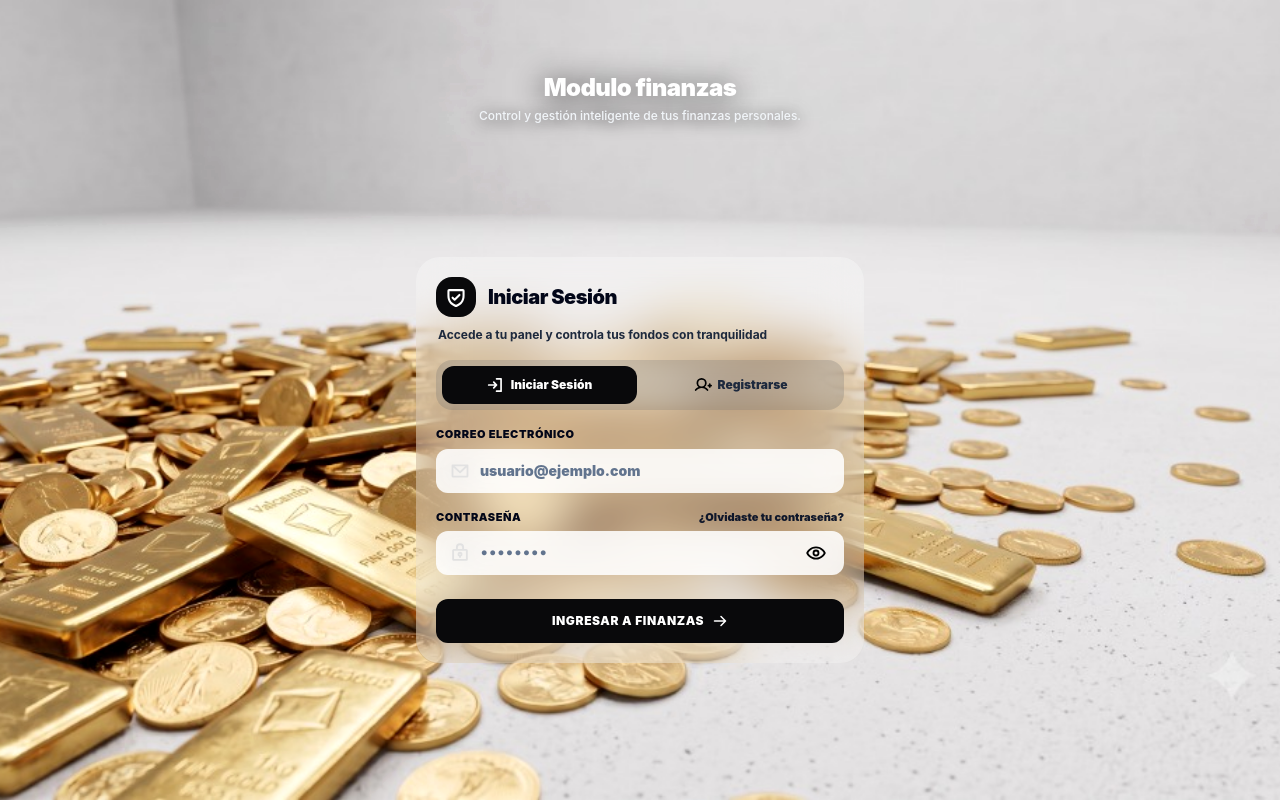
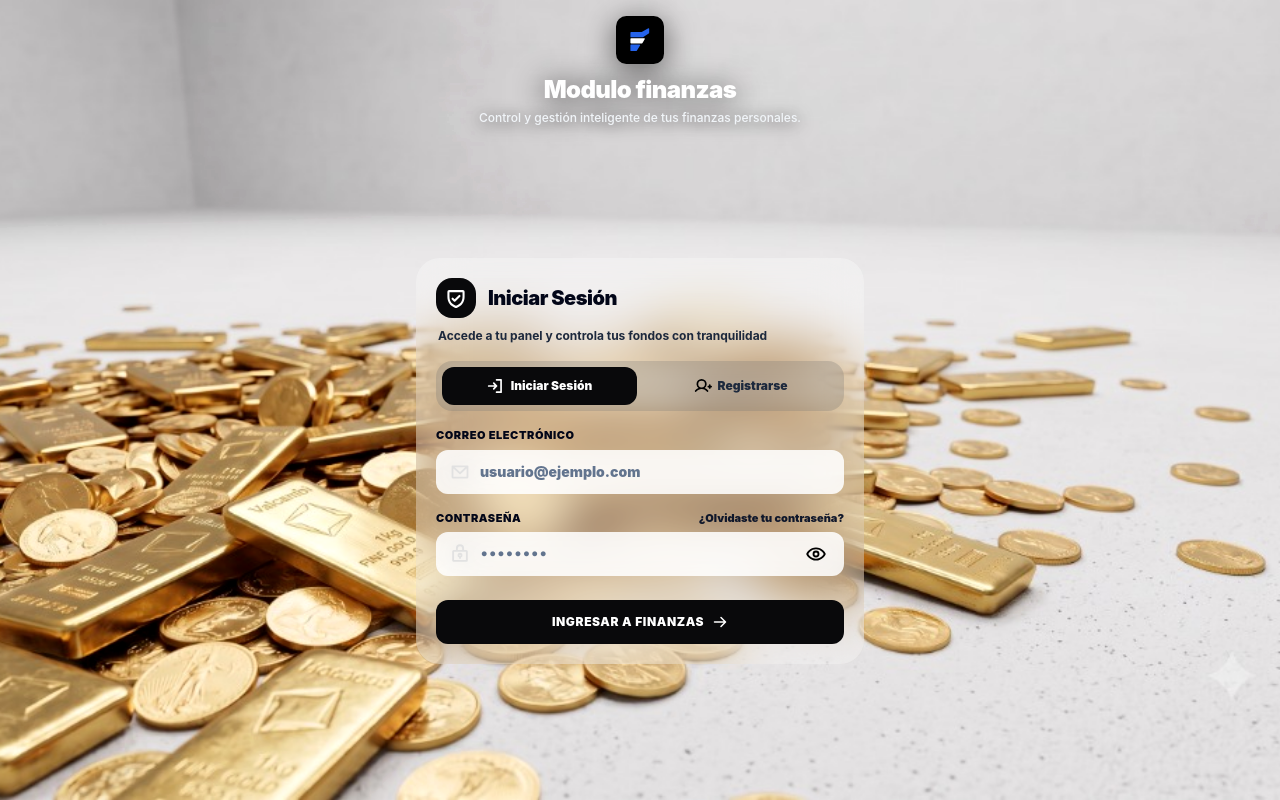
Before and after one commit to AndreeHappy/Finanzas, a React (Vite) app: page / in a window 1280 px wide. Built offline with nearby package versions, Linux system fonts and the light colour scheme; no server answers.

Commit message:
style(branding): rediseño logo 2d plano con margen amplio, fondo negro puro y raya media negra para fondo blanco

```diff
--- a/src/components/auth/AuthView.tsx
+++ b/src/components/auth/AuthView.tsx
@@ -374,7 +374,7 @@ export const AuthView: React.FC = () => {
       <div className="relative z-10 hidden lg:flex w-full lg:w-[48%] xl:w-[52%] p-8 sm:p-12 lg:p-16 flex-col justify-end lg:min-h-screen">
         <div className="max-w-md my-auto lg:my-0 lg:mb-14">
           <div className="mb-4">
-            <AppLogo size={60} className="drop-shadow-[0_10px_25px_rgba(0,0,0,0.6)]" />
+            <AppLogo size={58} withBackground className="drop-shadow-[0_12px_28px_rgba(0,0,0,0.6)]" />
           </div>
           <h1 className="text-4xl sm:text-5xl lg:text-6xl font-black text-white tracking-tight leading-none drop-shadow-[0_4px_20px_rgba(0,0,0,0.75)]">
             Modulo finanzas
@@ -389,7 +389,7 @@ export const AuthView: React.FC = () => {
       <div className="relative z-10 w-full lg:w-[52%] xl:w-[48%] flex flex-col items-center justify-center p-4 sm:p-8 lg:p-12 min-h-[100dvh]">
         {/* Cabecera Móvil Compacta Centrada */}
         <div className="text-center mb-3 sm:mb-4 lg:hidden w-full max-w-md flex flex-col items-center">
-          <AppLogo size={46} className="mb-2.5 drop-shadow-[0_4px_12px_rgba(0,0,0,0.6)]" />
+          <AppLogo size={48} withBackground className="mb-2.5 drop-shadow-[0_6px_16px_rgba(0,0,0,0.6)]" />
           <h1 className="text-2xl sm:text-3xl font-black text-white tracking-tight drop-shadow-[0_3px_15px_rgba(0,0,0,0.85)]">
             Modulo finanzas
           </h1>
--- a/src/components/common/AppLogo.tsx
+++ b/src/components/common/AppLogo.tsx
@@ -6,11 +6,17 @@ interface AppLogoProps {
   withBackground?: boolean;
 }
 
+/**
+ * Logotipo oficial 2D vectorial "F" de Finanzas.
+ * - Con fondo negro (withBackground = true): Fondo negro puro #000000, barras en azul y franja media blanca.
+ * - Sin fondo (en la app): 2 colores con franja media en negro puro (#000000) para fondo blanco y barras en azul oscuro (#1d4ed8).
+ */
 export const AppLogo: React.FC<AppLogoProps> = ({
   size = 40,
   className = '',
   withBackground = false,
 }) => {
+  if (withBackground) {
     return (
       <svg
         xmlns="http://www.w3.org/2000/svg"
@@ -19,125 +25,60 @@ export const AppLogo: React.FC<AppLogoProps> = ({
         height={size}
         className={className}
       >
-      <defs>
-        <filter id="appLogoDropShadow" x="-15%" y="-15%" width="130%" height="135%">
-          <feDropShadow dx="0" dy="14" stdDeviation="12" floodColor="#000000" floodOpacity="0.65" />
-        </filter>
+        {/* Fondo Negro Puro con bordes redondeados */}
+        <rect width="1024" height="1024" rx="220" fill="#000000" />
 
-        <linearGradient id="appLogoTopBlue" x1="20%" y1="10%" x2="80%" y2="90%">
-          <stop offset="0%" stopColor="#8bcbf2" />
-          <stop offset="25%" stopColor="#65a4cf" />
-          <stop offset="65%" stopColor="#4e88b2" />
-          <stop offset="100%" stopColor="#315f83" />
-        </linearGradient>
-
-        <linearGradient id="appLogoMidWhite" x1="20%" y1="10%" x2="80%" y2="90%">
-          <stop offset="0%" stopColor="#ffffff" />
-          <stop offset="40%" stopColor="#f8fafc" />
-          <stop offset="75%" stopColor="#e2e8f0" />
-          <stop offset="100%" stopColor="#cbd5e1" />
-        </linearGradient>
-
-        <linearGradient id="appLogoBotBlue" x1="20%" y1="10%" x2="80%" y2="90%">
-          <stop offset="0%" stopColor="#79bce4" />
-          <stop offset="35%" stopColor="#5692bc" />
-          <stop offset="75%" stopColor="#427a9f" />
-          <stop offset="100%" stopColor="#2a5374" />
-        </linearGradient>
-
-        <linearGradient id="appLogoBevelLight" x1="0%" y1="0%" x2="0%" y2="100%">
-          <stop offset="0%" stopColor="#ffffff" stopOpacity="0.6" />
-          <stop offset="50%" stopColor="#ffffff" stopOpacity="0.1" />
-          <stop offset="100%" stopColor="#000000" stopOpacity="0.35" />
-        </linearGradient>
-      </defs>
-
-      {withBackground && (
-        <>
-          <rect width="1024" height="1024" rx="230" fill="#0c0d12" />
-          <rect
-            x="3"
-            y="3"
-            width="1018"
-            height="1018"
-            rx="227"
-            fill="none"
-            stroke="rgba(255,255,255,0.06)"
-            strokeWidth="6"
-          />
-        </>
-      )}
-
-      <g filter="url(#appLogoDropShadow)">
-        {/* 1. BARRA SUPERIOR */}
-        <g>
+        {/* Logo 2D Plano Centrado con Margen Amplio (Safe Zone) */}
+        <g transform="translate(154, 195) scale(0.65)">
+          {/* 1. BARRA SUPERIOR (Azul Corporativo Elegante) */}
           <path
             d="M 236 248 C 236 236 245 228 258 228 L 582 228 C 596 228 610 223 621 214 L 824 103 C 836 96 852 105 852 120 L 852 248 C 852 258 846 268 837 274 L 661 387 C 651 394 639 398 627 398 L 258 398 C 245 398 236 390 236 378 Z"
-            fill="#1e3e57"
-            transform="translate(0, 10)"
+            fill="#2563eb"
           />
-          <path
-            d="M 236 248 C 236 236 245 228 258 228 L 582 228 C 596 228 610 223 621 214 L 824 103 C 836 96 852 105 852 120 L 852 248 C 852 258 846 268 837 274 L 661 387 C 651 394 639 398 627 398 L 258 398 C 245 398 236 390 236 378 Z"
-            fill="url(#appLogoTopBlue)"
-            stroke="url(#appLogoBevelLight)"
-            strokeWidth="7"
-          />
-          <path
-            d="M 246 244 C 246 238 250 235 258 235 L 582 235 C 594 235 606 230 615 223 L 822 110"
-            fill="none"
-            stroke="#ffffff"
-            strokeWidth="5"
-            strokeLinecap="round"
-            opacity="0.45"
-          />
-        </g>
 
-        {/* 2. BARRA MEDIA */}
-        <g>
+          {/* 2. BARRA MEDIA (Blanco Puro para contraste sobre negro) */}
           <path
             d="M 236 450 C 236 438 245 430 258 430 L 688 430 C 700 430 710 438 713 450 L 633 586 C 629 594 621 600 611 600 L 258 600 C 245 600 236 592 236 580 Z"
-            fill="#8a919e"
-            transform="translate(0, 10)"
+            fill="#ffffff"
           />
-          <path
-            d="M 236 450 C 236 438 245 430 258 430 L 688 430 C 700 430 710 438 713 450 L 633 586 C 629 594 621 600 611 600 L 258 600 C 245 600 236 592 236 580 Z"
-            fill="url(#appLogoMidWhite)"
-            stroke="url(#appLogoBevelLight)"
-            strokeWidth="7"
-          />
-          <path
-            d="M 248 438 L 686 438"
-            fill="none"
-            stroke="#ffffff"
-            strokeWidth="5"
-            strokeLinecap="round"
-            opacity="0.8"
-          />
-        </g>
 
-        {/* 3. BARRA INFERIOR */}
-        <g>
+          {/* 3. BARRA INFERIOR (Azul Corporativo Elegante) */}
           <path
             d="M 236 656 C 236 644 245 636 258 636 L 532 636 C 544 636 554 644 557 656 L 446 838 C 442 846 434 852 424 852 L 258 852 C 245 852 236 844 236 832 Z"
-            fill="#1a374e"
-            transform="translate(0, 10)"
+            fill="#2563eb"
           />
-          <path
-            d="M 236 656 C 236 644 245 636 258 636 L 532 636 C 544 636 554 644 557 656 L 446 838 C 442 846 434 852 424 852 L 258 852 C 245 852 236 844 236 832 Z"
-            fill="url(#appLogoBotBlue)"
-            stroke="url(#appLogoBevelLight)"
-            strokeWidth="7"
-          />
-          <path
-            d="M 248 644 L 530 644"
-            fill="none"
-            stroke="#ffffff"
-            strokeWidth="5"
-            strokeLinecap="round"
-            opacity="0.45"
-          />
-        </g>
         </g>
       </svg>
     );
+  }
+
+  // Vista en la app sin contenedor: 2D plano con raya del medio en negro puro para fondo blanco
+  return (
+    <svg
+      xmlns="http://www.w3.org/2000/svg"
+      viewBox="230 100 625 760"
+      width={size}
+      height={size}
+      className={className}
+      preserveAspectRatio="xMidYMid meet"
+    >
+      {/* 1. BARRA SUPERIOR (Azul Oscuro) */}
+      <path
+        d="M 236 248 C 236 236 245 228 258 228 L 582 228 C 596 228 610 223 621 214 L 824 103 C 836 96 852 105 852 120 L 852 248 C 852 258 846 268 837 274 L 661 387 C 651 394 639 398 627 398 L 258 398 C 245 398 236 390 236 378 Z"
+        fill="#1d4ed8"
+      />
+
+      {/* 2. BARRA MEDIA (Negro Puro para fondo blanco, adaptativo en dark mode) */}
+      <path
+        d="M 236 450 C 236 438 245 430 258 430 L 688 430 C 700 430 710 438 713 450 L 633 586 C 629 594 621 600 611 600 L 258 600 C 245 600 236 592 236 580 Z"
+        className="fill-black dark:fill-white transition-colors"
+      />
+
+      {/* 3. BARRA INFERIOR (Azul Oscuro) */}
+      <path
+        d="M 236 656 C 236 644 245 636 258 636 L 532 636 C 544 636 554 644 557 656 L 446 838 C 442 846 434 852 424 852 L 258 852 C 245 852 236 844 236 832 Z"
+        fill="#1d4ed8"
+      />
+    </svg>
+  );
 };
```
Also changed, not shown: public/favicon.svg, public/logo.png, 17 other files (tests, documents, lock files or other folders). Lines whose indentation alone changed are shown as unchanged.
